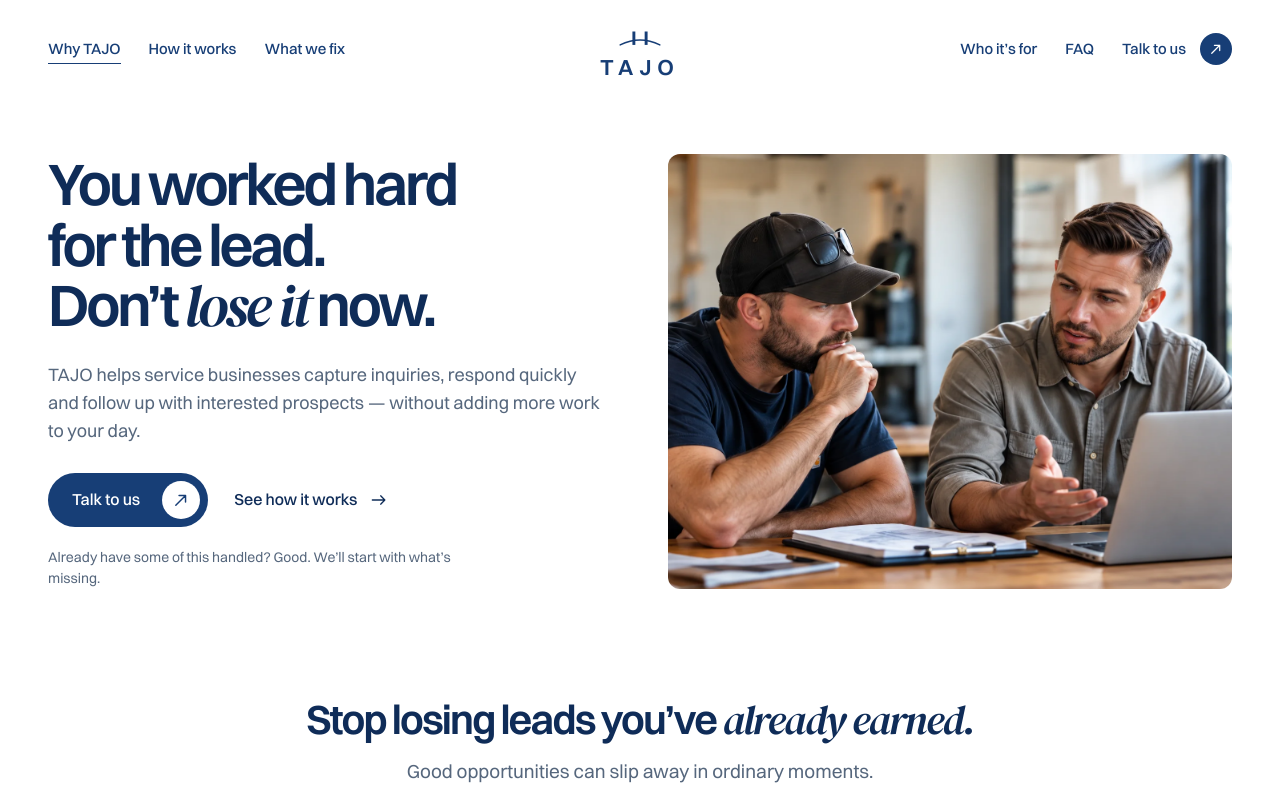
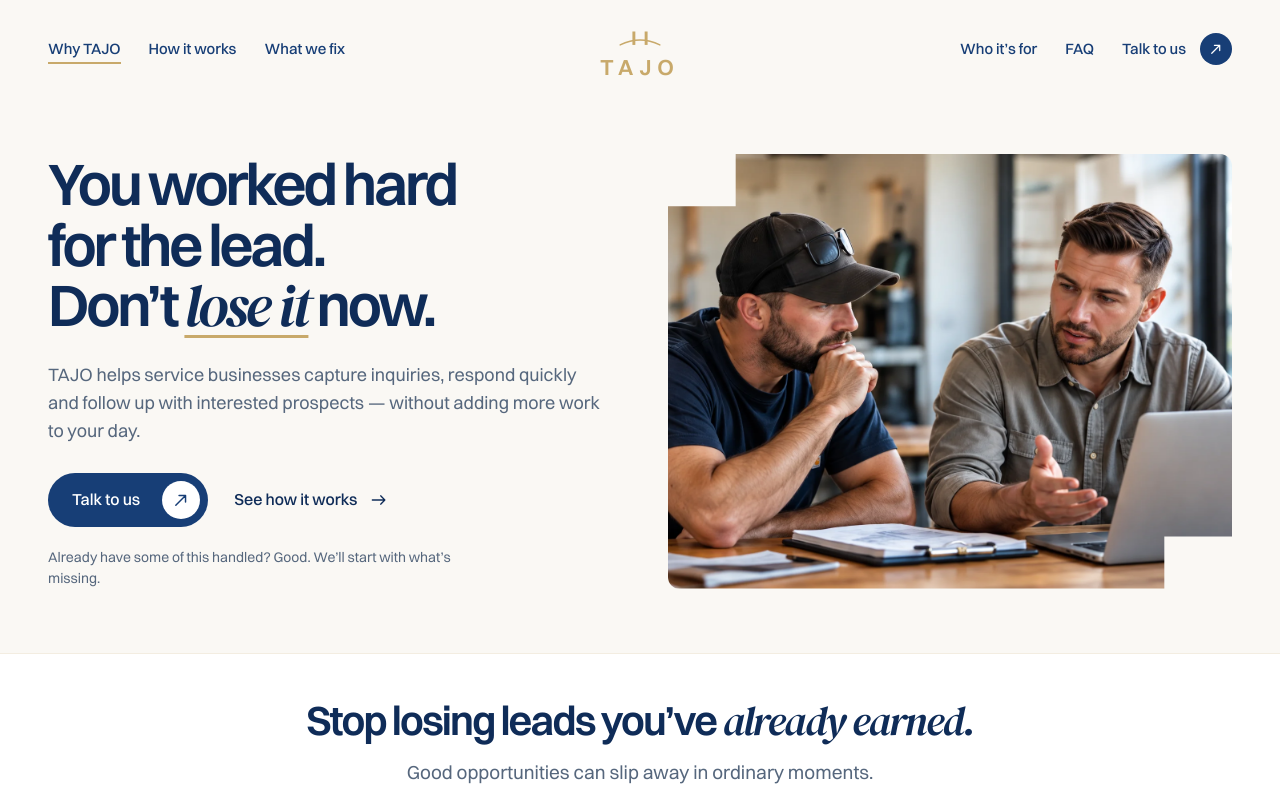
Before and after one commit to wh0isalfred/TAJO, a Next.js app: page / in a window 1280 px wide. Shown: the top 800 px of the page. Built offline with nearby package versions, Linux system fonts and the light colour scheme.

Commit message:
style: add gold branding and sculpted hero photo

```diff
--- a/app/footer.css
+++ b/app/footer.css
@@ -8,6 +8,7 @@
   align-items: center;
 }
 .footer-brand .brand {
+  color: var(--gold);
   font-size: 19px;
   gap: 6px;
 }
--- a/app/hero.css
+++ b/app/hero.css
@@ -4,7 +4,7 @@
   left: 0;
   width: 100%;
   z-index: 30;
-  background: #ffffffed;
+  background: #faf8f4ed;
   transition:
     background 0.3s,
     color 0.3s,
@@ -41,8 +41,8 @@
   bottom: 7px;
   left: 0;
   width: 100%;
-  height: 1px;
-  background: currentColor;
+  height: 2px;
+  background: var(--gold);
   transform: scaleX(0);
   transform-origin: left;
   transition: transform 0.2s;
@@ -107,12 +107,23 @@
 }
 .tajo-hero {
   padding: 154px 0 64px;
+  background: #faf8f4;
+  border-bottom: 1px solid #c8a96a24;
 }
 .hero-layout {
   display: grid;
   grid-template-columns: minmax(0, 1fr) minmax(0, 1fr);
   gap: 56px;
   align-items: center;
+}
+.tajo-home .brand {
+  color: var(--gold);
+}
+.hero-copy h1 em {
+  text-decoration: underline;
+  text-decoration-color: var(--gold);
+  text-decoration-thickness: 3px;
+  text-underline-offset: 9px;
 }
 .hero-copy h1 {
   font-size: clamp(46px, 4.6vw, 70px);
@@ -150,6 +161,9 @@
   min-height: 400px;
   max-height: 520px;
   aspect-ratio: 4/3;
+}
+.hero-photo {
+  clip-path: polygon(0 12%, 12% 12%, 12% 0, 100% 0, 100% 88%, 88% 88%, 88% 100%, 0 100%);
 }
 .hero-photo img {
   object-position: 50% 50%;
@@ -221,7 +235,9 @@
     justify-content: space-between;
   }
   .navigation-side > a:after {
-    display: none;
+    display: block;
+    width: 32px;
+    bottom: 5px;
   }
   .tajo-hero {
     padding-top: 116px;
```
Also changed, not shown: 1 other file (tests, documents, lock files or other folders).
